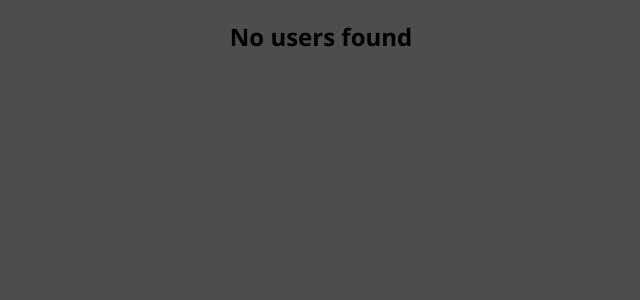
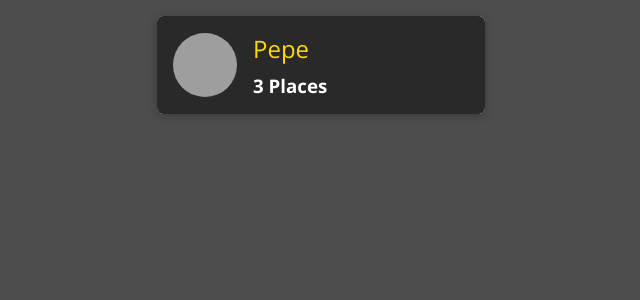
Before and after one commit to LautaroBzz/Compass-UOL-Project-Week-8, a React (Create React App) app: page / in a window 1280 px wide. Shown: the top 300 px of the page, without its empty margins (319-959 px from the left). Built offline with nearby package versions, Linux system fonts and the light colour scheme; grey boxes are pictures that could not be loaded.

Commit message:
styles and more components

```diff
--- /dev/null
+++ b/src/shared/components/UIElements/Avatar.css
@@ -0,0 +1,15 @@
+.avatar {
+  width: 100%;
+  height: 100%;
+  display: flex;
+  justify-content: center;
+  align-items: center;
+}
+
+.avatar img {
+  display: block;
+  border-radius: 50%;
+  width: 100%;
+  height: 100%;
+  object-fit: cover;
+}
--- /dev/null
+++ b/src/shared/components/UIElements/Avatar.js
@@ -0,0 +1,16 @@
+import React from 'react';
+import './Avatar.css';
+
+const Avatar = props => {
+  return (
+    <div className={`avatar ${props.className}`} style={props.style}>
+      <img
+        src={props.image}
+        alt={props.alt}
+        style={{ width: props.width, height: props.width }}
+      />
+    </div>
+  );
+};
+
+export default Avatar;
--- /dev/null
+++ b/src/shared/components/UIElements/Card.css
@@ -0,0 +1,9 @@
+.card {
+  position: relative;
+  margin: 0;
+  box-shadow: 0 2px 8px rgba(0, 0, 0, 0.26);
+  border-radius: 6px;
+  padding: 1rem;
+  overflow: hidden;
+  background: white;
+}
--- /dev/null
+++ b/src/shared/components/UIElements/Card.js
@@ -0,0 +1,12 @@
+import React from 'react';
+import './Card.css';
+
+const Card = props => {
+  return (
+    <div className={`card ${props.className}`} style={props.style}>
+      {props.children}
+    </div>
+  );
+};
+
+export default Card;
--- a/src/user/components/UserItem.css
+++ b/src/user/components/UserItem.css
@@ -0,0 +1,49 @@
+.user-item {
+  margin: 1rem;
+  width: calc(45% - 2rem);
+  min-width: 17.5rem;
+}
+
+.user-item a {
+  display: flex;
+  align-items: center;
+  width: 100%;
+  height: 100%;
+  text-decoration: none;
+  padding: 1rem;
+  color: white;
+  background: #292929;
+}
+
+.user-item a:hover,
+.user-item a:active {
+  background: #ffd900;
+}
+
+.user-item__content {
+  padding: 0;
+}
+
+.user-item__image {
+  width: 4rem;
+  height: 4rem;
+  margin-right: 1rem;
+}
+
+.user-item__info h2 {
+  font-size: 1.5rem;
+  margin: 0 0 0.5rem 0;
+  font-weight: normal;
+  color: #ffd900;
+}
+
+.user-item:hover h2,
+.user-item:active h2,
+.user-item:hover h3,
+.user-item:active h3 {
+  color: #292929;
+}
+
+.user-item__info h3 {
+  margin: 0;
+}
--- a/src/user/components/UserItem.js
+++ b/src/user/components/UserItem.js
@@ -1,18 +1,28 @@
 import React from 'react';
+import { Link } from 'react-router-dom'
+import Avatar from '../../shared/components/UIElements/Avatar';
+import Card from '../../shared/components/UIElements/Card';
 import './UserItem.css';
 
 const UsersItem = (props) => {
   return (
     <li className='user-item'>
-      <div className="user-item__content">
-        <div className="user-item__image">
-          <img src={props.image} alt={props.name} />
-        </div>
-        <div className='user-item__info'>
-          <h2>{props.name}</h2>
-          <h3>{props.placeCount} {props.placeCount === 1 ? 'Place' : 'Places'}</h3>
-        </div>
-      </div>
+      <Card className="user-item__content">
+        <Link to={`/${props.id}/places`}>
+          <div className="user-item__image">
+            <Avatar
+              image={props.image}
+              alt={props.name}
+            />
+          </div>
+          <div className='user-item__info'>
+            <h2>{props.name}</h2>
+            <h3>
+              {props.placeCount} {props.placeCount === 1 ? 'Place' : 'Places'}
+            </h3>
+          </div>
+        </Link>
+      </Card>
     </li>
   )
 };
--- a/src/user/components/UsersList.css
+++ b/src/user/components/UsersList.css
@@ -0,0 +1,10 @@
+.users-list {
+  list-style: none;
+  margin: 0 auto;
+  padding: 0;
+  width: 90%;
+  max-width: 50rem;
+  display: flex;
+  justify-content: center;
+  flex-wrap: wrap;
+}
--- a/src/user/pages/Users.js
+++ b/src/user/pages/Users.js
@@ -3,12 +3,12 @@
 
 const Users = () => {
   const USERS = [
-    // {
-    //   id: 'u1',
-    //   name: 'Pepe',
-    //   image: 'https://static.wikia.nocookie.net/hieloyfuego/images/3/3b/Balerion_the_Black_Dread_by_Lindsey_Burcar%C2%A9.png/revision/latest/scale-to-width-down/250?cb=20150107011817',
-    //   places: 3
-    // }
+    {
+      id: 'u1',
+      name: 'Pepe',
+      image: 'https://static.wikia.nocookie.net/hieloyfuego/images/3/3b/Balerion_the_Black_Dread_by_Lindsey_Burcar%C2%A9.png/revision/latest/scale-to-width-down/250?cb=20150107011817',
+      places: 3
+    }
   ];
 
   return (
```
